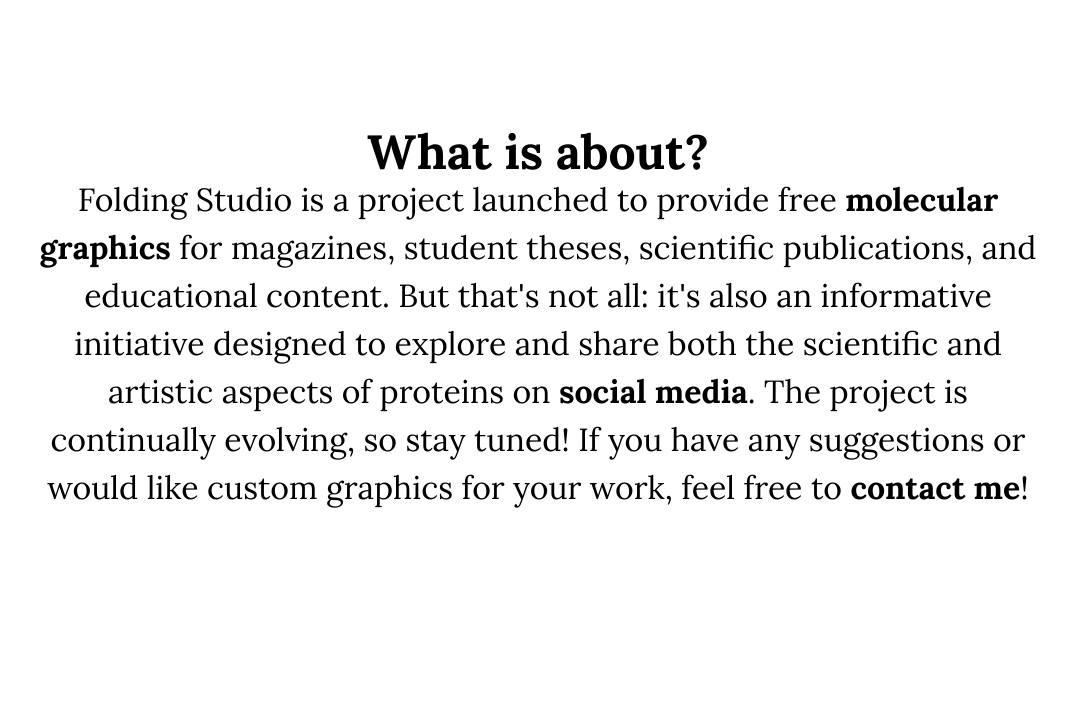
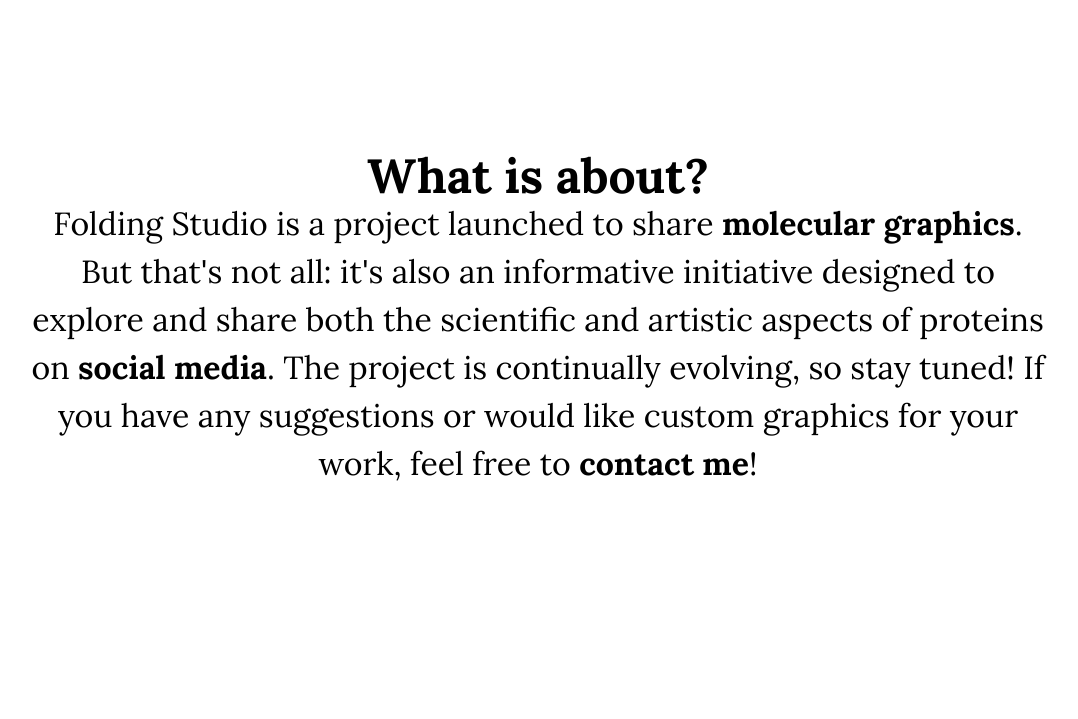
Before and after one commit to FoldingStudio/foldingstudio.github.io, a plain HTML site: page index.html in a window 1280 px wide. Shown: the part 880-1599 px from the top of the page, without its empty margins (102-1180 px from the left). Drawn offline with Linux system fonts and the light colour scheme.

Commit message:
Update index.html

```diff
--- a/index.html
+++ b/index.html
@@ -42,7 +42,7 @@
   <div class="section2">
 
     <p class="titlebold_italic">What is about?</p>
-      <p class="paragraph">    Folding Studio is a project launched to provide free <a href="" class="custom-link">molecular graphics</a> for magazines, student theses, scientific publications, and educational content. But that's not all: it's also an informative initiative designed to explore and share both the scientific and artistic aspects of proteins on <a href="contacts.html" class="custom-link">social media</a>. The project is continually evolving, so stay tuned! If you have any suggestions or would like custom graphics for your work, feel free to <a href="contacts.html" class="custom-link">contact me</a>!
+      <p class="paragraph">    Folding Studio is a project launched to share <a href="" class="custom-link">molecular graphics</a>. But that's not all: it's also an informative initiative designed to explore and share both the scientific and artistic aspects of proteins on <a href="contacts.html" class="custom-link">social media</a>. The project is continually evolving, so stay tuned! If you have any suggestions or would like custom graphics for your work, feel free to <a href="contacts.html" class="custom-link">contact me</a>!
 
       </p>
 
```
